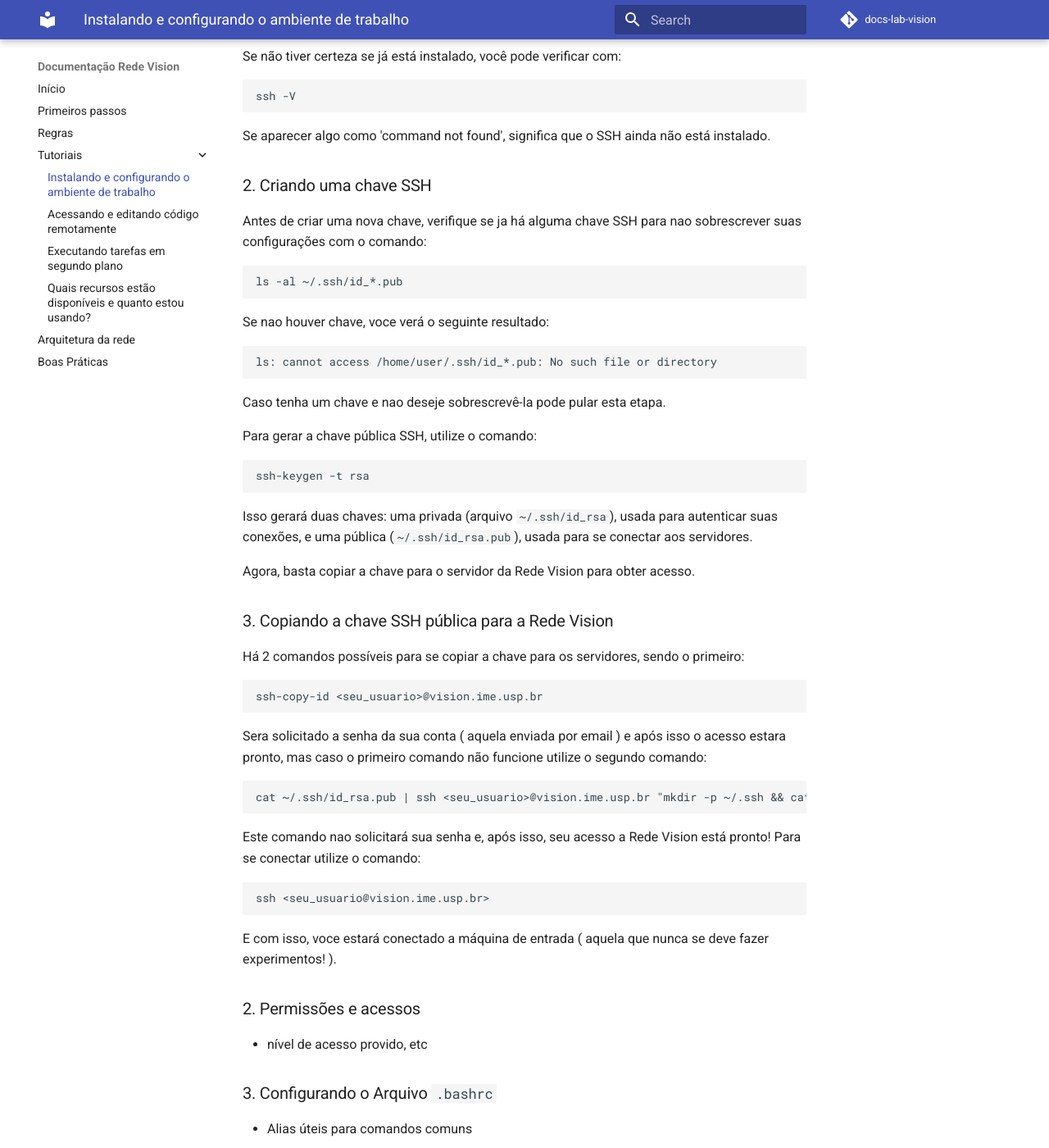
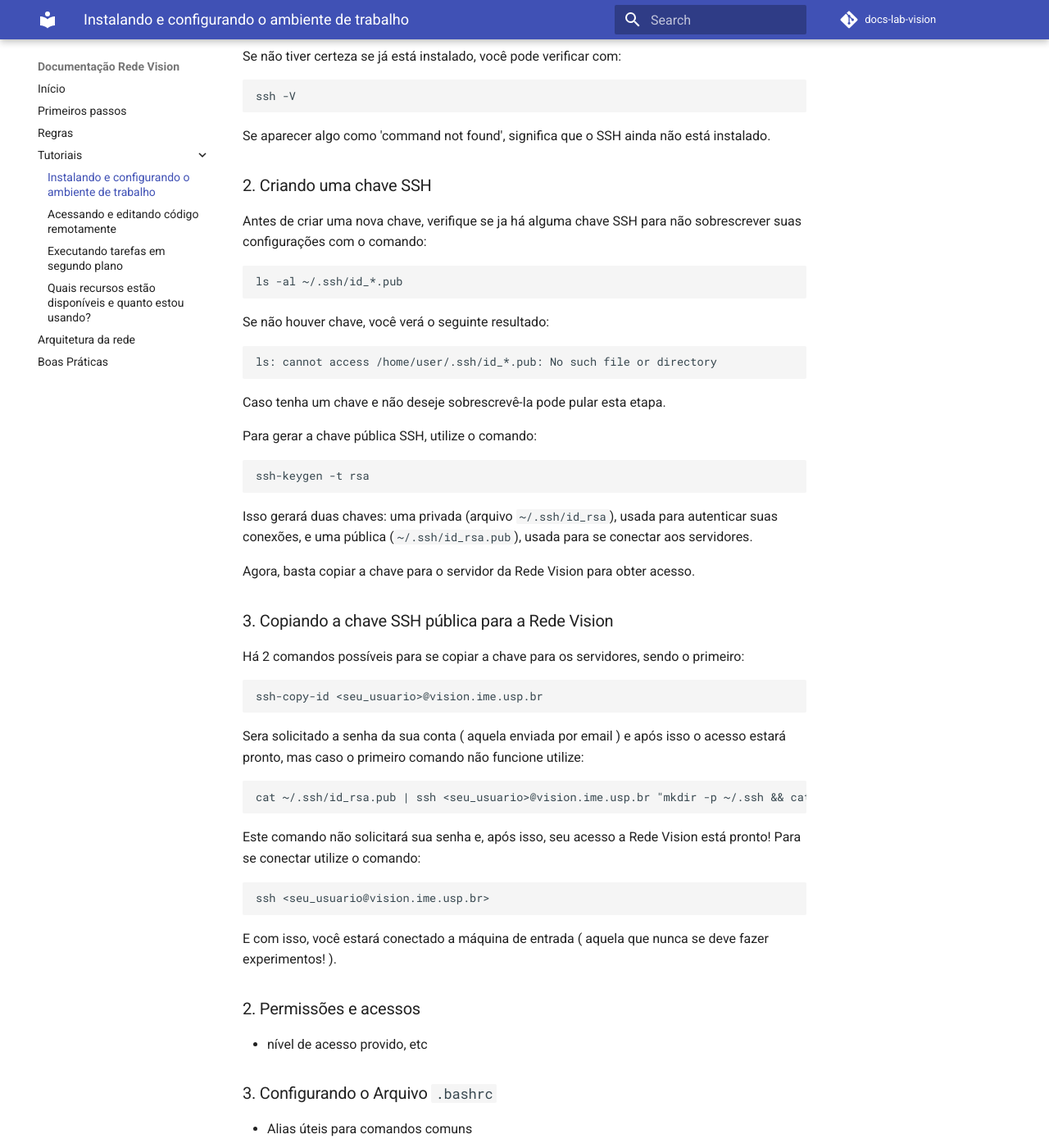
Before and after one commit to arturandre/docs-lab-vision, an MkDocs documentation site: the page built from docs/tutorials/configuring-workplace.md, in a window 1280 px wide and 1400 px high, scrolled down 725 px. Shown: the whole window at 82% size. Built offline with MkDocs 1.6.1 and Material for MkDocs 9.7.7, drawn with Linux system fonts in a browser that asks for light colours; comment, search, counter and statistics services are not loaded.

Commit message:
minor spelling errors fixes

````diff
--- a/docs/tutorials/configuring-workplace.md
+++ b/docs/tutorials/configuring-workplace.md
@@ -29,18 +29,18 @@ Se aparecer algo como 'command not found', significa que o SSH ainda não está
 
 ### 2. Criando uma chave SSH
 
-Antes de criar uma nova chave, verifique se ja há alguma chave SSH para nao sobrescrever suas configurações com o comando:
+Antes de criar uma nova chave, verifique se ja há alguma chave SSH para não sobrescrever suas configurações com o comando:
 
 ```bash
 ls -al ~/.ssh/id_*.pub
 ```
-Se nao houver chave, voce verá o seguinte resultado:
+Se não houver chave, você verá o seguinte resultado:
 
 ```bash
 ls: cannot access /home/user/.ssh/id_*.pub: No such file or directory
 ```
 
-Caso tenha um chave e nao deseje sobrescrevê-la pode pular esta etapa.
+Caso tenha um chave e não deseje sobrescrevê-la pode pular esta etapa.
 
 Para gerar a chave pública SSH, utilize o comando:
 ```bash
@@ -58,19 +58,19 @@ Há 2 comandos possíveis para se copiar a chave para os servidores, sendo o pri
 ssh-copy-id <seu_usuario>@vision.ime.usp.br
 ```
 
-Sera solicitado a senha da sua conta ( aquela enviada por email ) e após isso o acesso estara pronto, mas caso o primeiro comando não funcione utilize o segundo comando:
+Sera solicitado a senha da sua conta ( aquela enviada por email ) e após isso o acesso estará pronto, mas caso o primeiro comando não funcione utilize:
 
 ```bash
 cat ~/.ssh/id_rsa.pub | ssh <seu_usuario>@vision.ime.usp.br "mkdir -p ~/.ssh && cat >> ~/.ssh/authorized_keys"
 ```
 
-Este comando nao solicitará sua senha e, após isso, seu acesso a Rede Vision está pronto! Para se conectar utilize o comando:
+Este comando não solicitará sua senha e, após isso, seu acesso a Rede Vision está pronto! Para se conectar utilize o comando:
 
 ```bash
 ssh <seu_usuario@vision.ime.usp.br>
 ```
 
-E com isso, voce estará conectado a máquina de entrada ( aquela que nunca se deve fazer experimentos! ).
+E com isso, você estará conectado a máquina de entrada ( aquela que nunca se deve fazer experimentos! ).
 
 ### 2. Permissões e acessos
 - nível de acesso provido, etc
````
